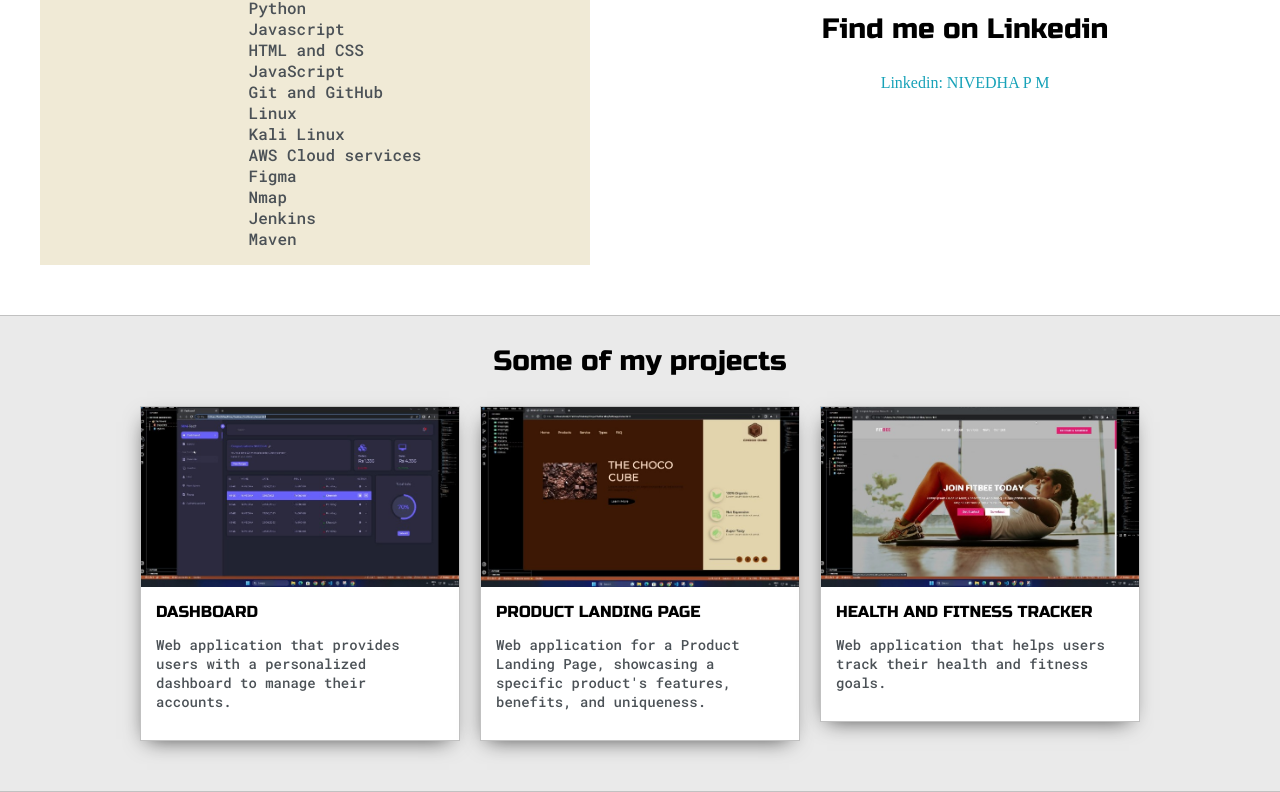
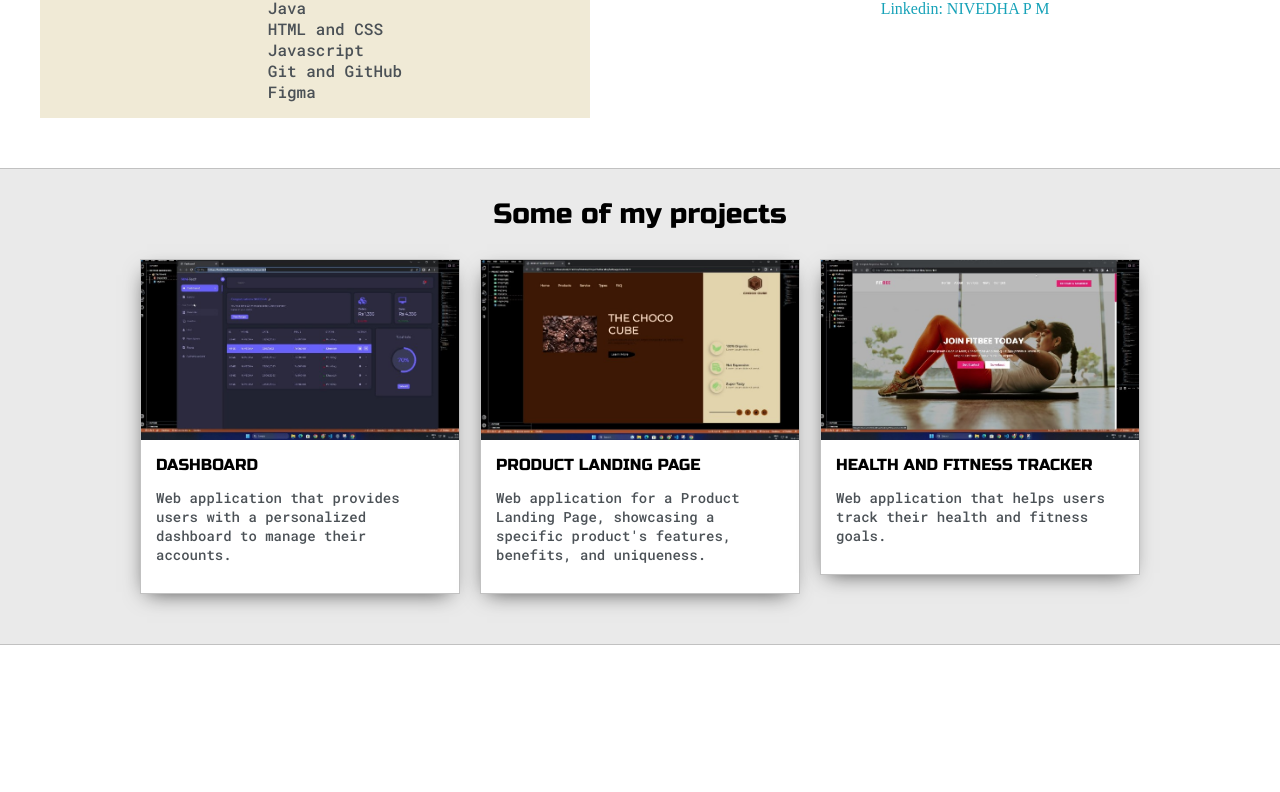
Before and after one commit to nivedhapm/Portfolio, a plain HTML site: page index.html in a window 1280 px wide. Shown: the part 1216-2008 px from the top of the page. After the commit the page ends 1861 px from the top, so only its background shows below. Drawn offline with Linux system fonts and the light colour scheme.

Commit message:
Update index.html

```diff
--- a/index.html
+++ b/index.html
@@ -92,19 +92,11 @@
 
 					<div id="skills">
 						<ul>
-							<li>Python</li>
+							<li>Java</li>
+							<li>HTML and CSS</li>
 							<li>Javascript</li>
-							<li>HTML and CSS</li>
-							<li>JavaScript</li>
 							<li>Git and GitHub</li>
-							<li>Linux</li>
-							<li>Kali Linux</li>
-							<li>AWS Cloud services</li>
 							<li>Figma</li>
-							<li>Nmap</li>
-							<li>Jenkins</li>
-							<li>Maven</li>
-
 						</ul>
 
 
```
